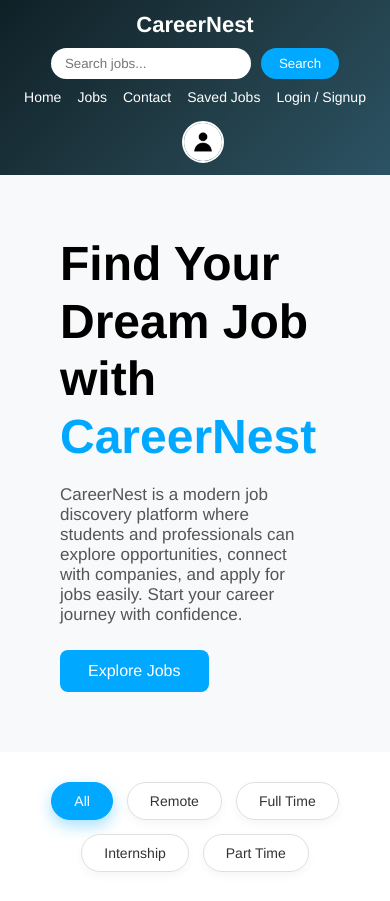
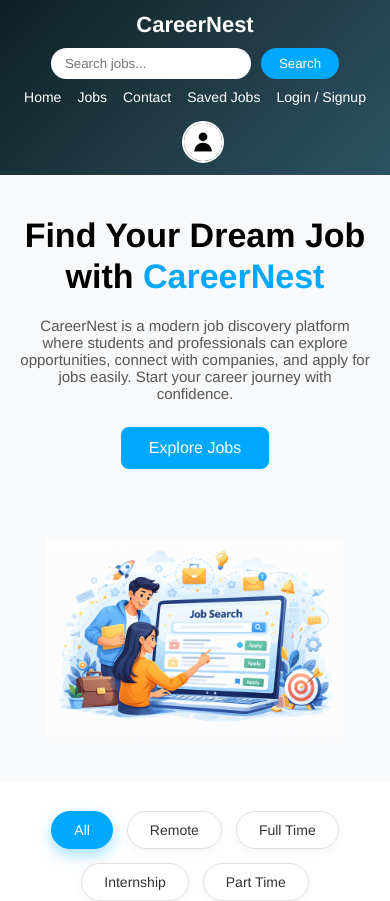
Before and after one commit to Mudit-Pandey44/CareerNest, a React (Vite) app: page / in a window 390 px wide. Shown: the top 901 px of the page. Built offline with nearby package versions, Linux system fonts and the light colour scheme.

Commit message:
Updated UI

```diff
--- a/src/App.css
+++ b/src/App.css
@@ -123,13 +123,15 @@
   display: flex;
   justify-content: space-between;
   align-items: center;
-  padding: 60px;
+  padding: 60px 40px;
   gap: 40px;
   background: #f8f9fa;
+  flex-wrap: wrap;   /* 🔥 important */
 }
 
 .hero-left {
   flex: 1;
+  min-width: 280px;
 }
 
 .hero-left h1 {
@@ -167,14 +169,43 @@
 .hero-right {
   flex: 1;
   text-align: center;
+  min-width: 280px;
 }
 
 .hero-right img {
   width: 100%;
-  max-width: 420px;
+  max-width: 450px;   /* thoda bada */
+  height: auto;
 }
 
 
+@media (max-width: 768px) {
+
+  .hero {
+    flex-direction: column;
+    text-align: center;
+    padding: 40px 20px;
+  }
+
+  .hero-left h1 {
+    font-size: 34px;   /* heading smaller */
+  }
+
+  .hero-left p {
+    font-size: 15px;
+    max-width: 100%;
+  }
+
+  .hero-right {
+    margin-top: 30px;
+  }
+
+  .hero-right img {
+    width: 85%;
+    max-width: 360px;   /* mobile me perfect size */
+  }
+
+}
 /* Sections */
 .section {
   padding: 60px 20px;
--- a/src/pages/Profile.jsx
+++ b/src/pages/Profile.jsx
@@ -74,8 +74,7 @@ const Profile = () => {
       <div className="profile-left">
         <div className="profile-photo" onClick={() => fileRef.current.click()}>
           <img
-            // src={profilePic ? profilePic : defaultAvatar}
-            src={profilePic || "https://via.placeholder.com/40"}
+            src={profilePic ? profilePic : defaultAvatar}
             alt="profile"
             className="avatar-img"
           />
```
Also changed, not shown: 1 other file (tests, documents, lock files or other folders).
